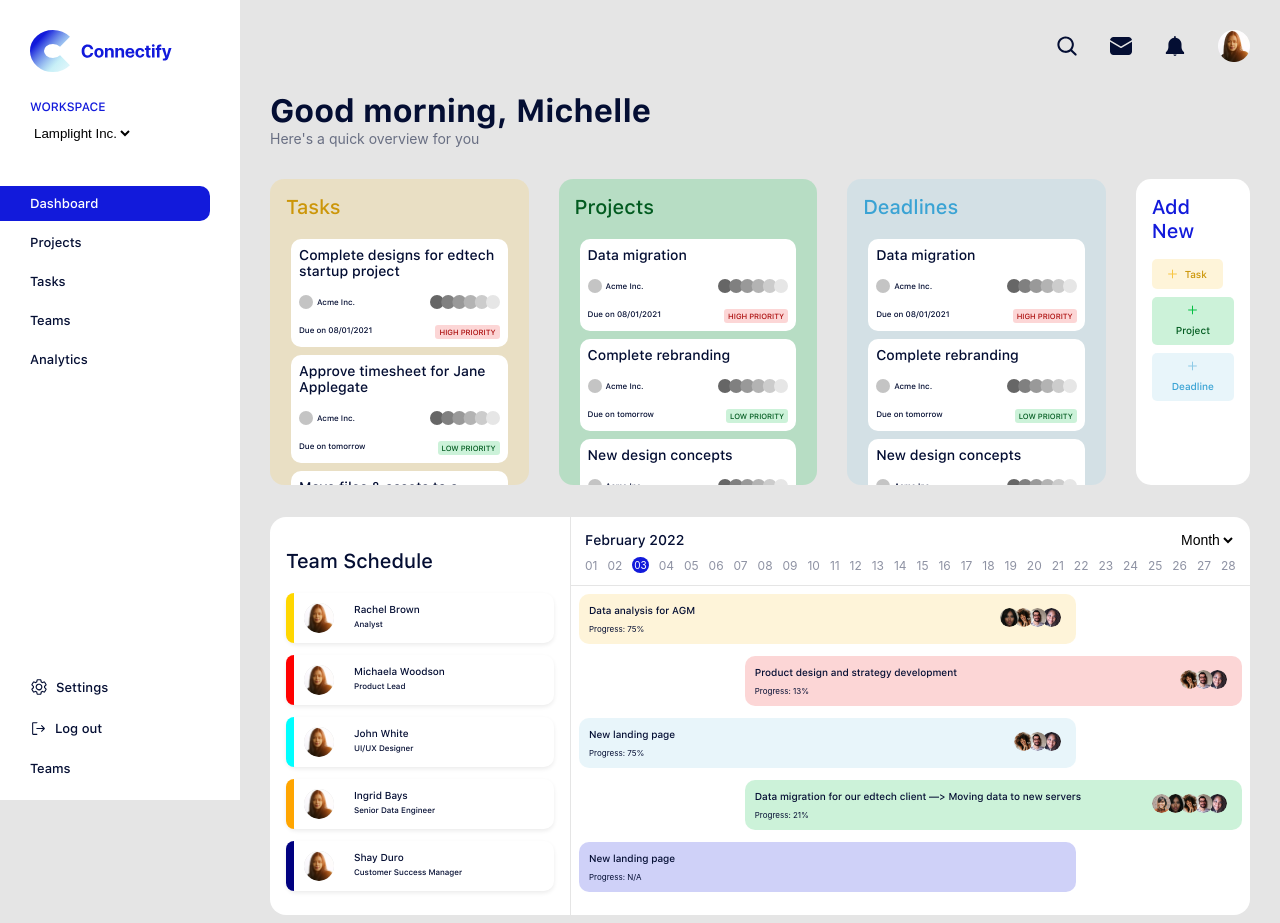
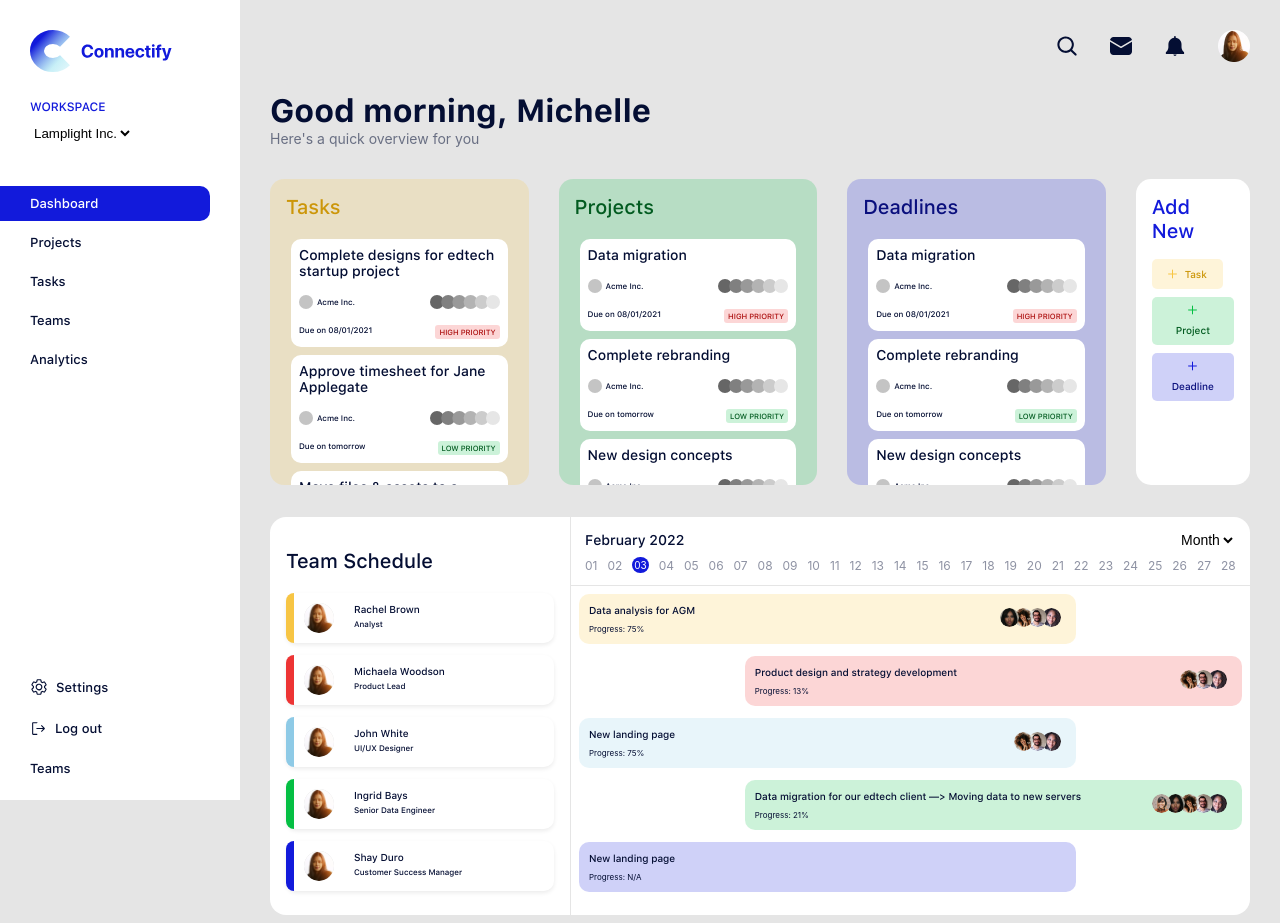
Before and after one commit to symplytheo/bristle-challenge, a React (Create React App) app: page / in a window 1280 px wide. Built offline with nearby package versions, Linux system fonts and the light colour scheme; a web font is replaced by a local one.

Commit message:
refactor: change color support to theme colors only

```diff
--- a/src/components/TeamCard/TeamCard.module.scss
+++ b/src/components/TeamCard/TeamCard.module.scss
@@ -1,5 +1,8 @@
 @import '../../styles/colors';
 
+@mixin border-color($color) {
+  background: $color;
+}
 
 .card {
   display: flex;
@@ -14,13 +17,35 @@
   border-radius: 0.75rem 0 0 0.75rem;
 }
 
+.primary {
+  @include border-color($primary);
+}
+.success {
+  @include border-color($success);
+}
+.warning {
+  @include border-color($warning);
+}
+.error {
+  @include border-color($error);
+}
+.info {
+  @include border-color($info);
+}
+.white {
+  @include border-color($white);
+}
+.black {
+  @include border-color($black);
+}
+
 .avatar {
   border-radius: 50%;
   background: $grey;
   margin: 0.625rem 0;
 }
 
-.info {
+.card_info {
   padding: 0.625rem;
   h5 {
     font-size: 0.625rem;
--- a/src/components/TeamCard/index.js
+++ b/src/components/TeamCard/index.js
@@ -3,7 +3,7 @@ import s from './TeamCard.module.scss';
 const TeamCard = ({ avatar, name, role, color }) => {
   return (
     <div className={s.card}>
-      <div className={s.border} style={{ backgroundColor: color }} />
+      <div className={[s.border, s[color]].join(' ')} />
       <img
         src={avatar}
         alt={name.charAt(0)}
@@ -11,7 +11,7 @@ const TeamCard = ({ avatar, name, role, color }) => {
         width={30}
         className={s.avatar}
       />
-      <div className={s.info}>
+      <div className={s.card_info}>
         <h5>{name}</h5>
         <div>{role}</div>
       </div>
--- a/src/pages/Home/index.js
+++ b/src/pages/Home/index.js
@@ -22,7 +22,7 @@ export default function Homepage() {
           <TaskCard color="success" title="Projects" items={PROJECTS} />
         </div>
         <div>
-          <TaskCard color="info" title="Deadlines" items={PROJECTS} />
+          <TaskCard color="primary" title="Deadlines" items={PROJECTS} />
         </div>
         <div className={s.todos__action}>
           <h3>Add New</h3>
@@ -34,7 +34,7 @@ export default function Homepage() {
             <PlusIcon /> Project
           </Button>
           <br />
-          <Button color="info">
+          <Button color="primary">
             <PlusIcon /> Deadline
           </Button>
         </div>
@@ -105,24 +105,24 @@ const PROJECTS = [
 ];
 
 const TEAMS = [
-  { name: 'Rachel Brown', role: 'Analyst', avatar: avatar, color: 'gold' },
+  { name: 'Rachel Brown', role: 'Analyst', avatar: avatar, color: 'warning' },
   {
     name: 'Michaela Woodson',
     role: 'Product Lead',
     avatar: avatar,
-    color: 'red',
+    color: 'error',
   },
-  { name: 'John White', role: 'UI/UX Designer', avatar: avatar, color: 'cyan' },
+  { name: 'John White', role: 'UI/UX Designer', avatar: avatar, color: 'info' },
   {
     name: 'Ingrid Bays',
     role: 'Senior Data Engineer',
     avatar: avatar,
-    color: 'orange',
+    color: 'success',
   },
   {
     name: 'Shay Duro',
     role: 'Customer Success Manager',
     avatar: avatar,
-    color: 'navy',
+    color: 'primary',
   },
 ];
```
